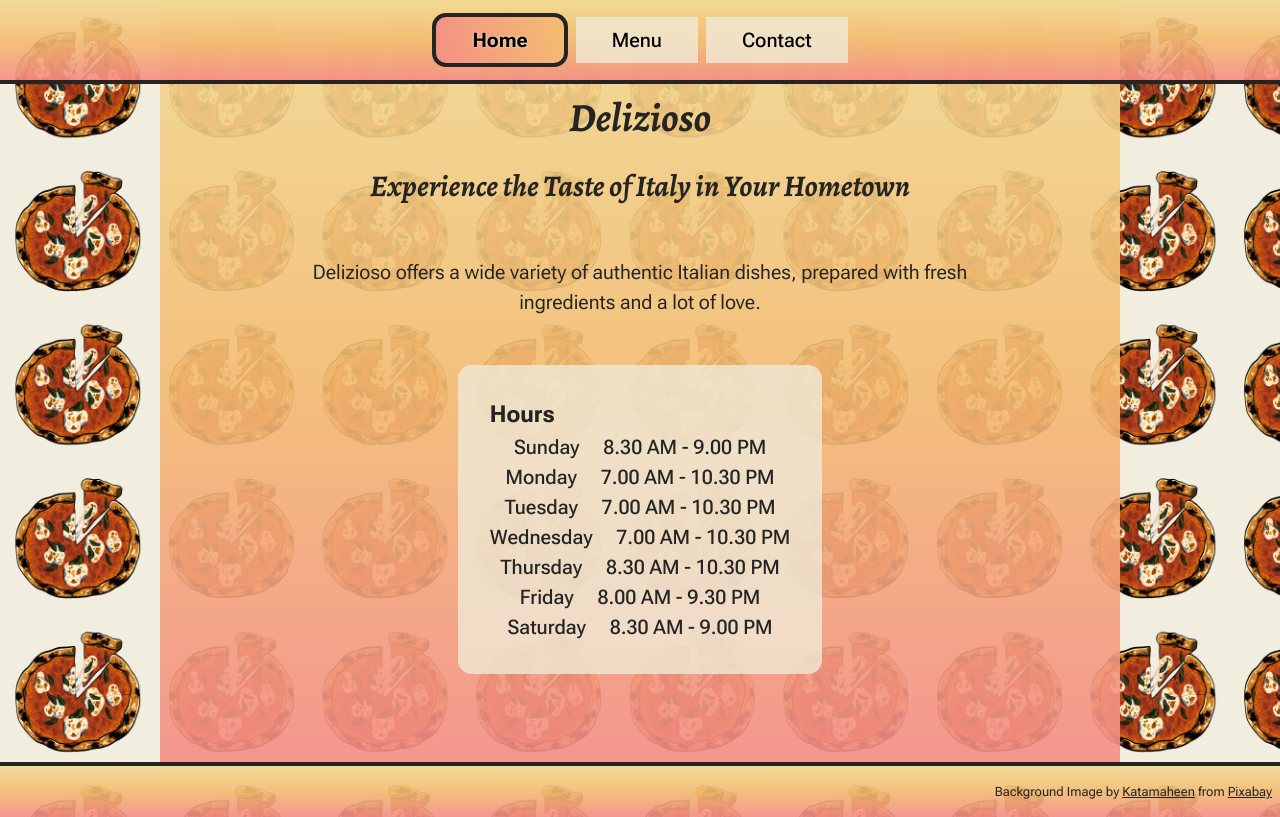
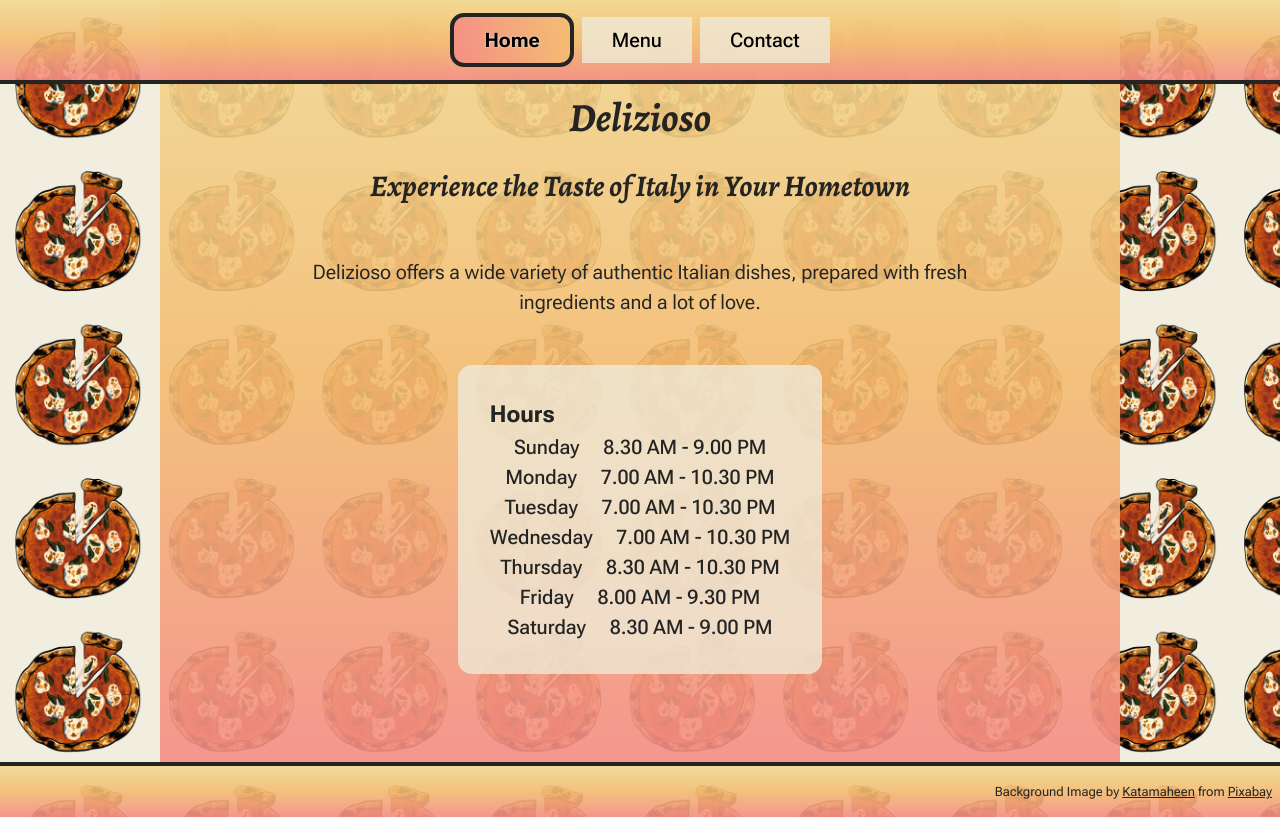
Before and after one commit to syeero7/odin-restaurant-page, a website built with webpack: page src/template.html in a window 1280 px wide. Built offline with nearby package versions, Linux system fonts and the light colour scheme.

Commit message:
Add padding to the nav & adjust the padding of the buttons

```diff
--- a/src/style.css
+++ b/src/style.css
@@ -104,6 +104,7 @@ nav {
   gap: 0.5rem;
   justify-content: center;
   width: 100%;
+  padding: 0 0.4rem;
 }
 
 nav > button {
@@ -112,7 +113,7 @@ nav > button {
   cursor: pointer;
   font: inherit;
   font-weight: 500;
-  padding: 0.4em 1.8em;
+  padding: 0.4em 1.5em;
 }
 .active {
   background-image: var(--active-btn);
```
